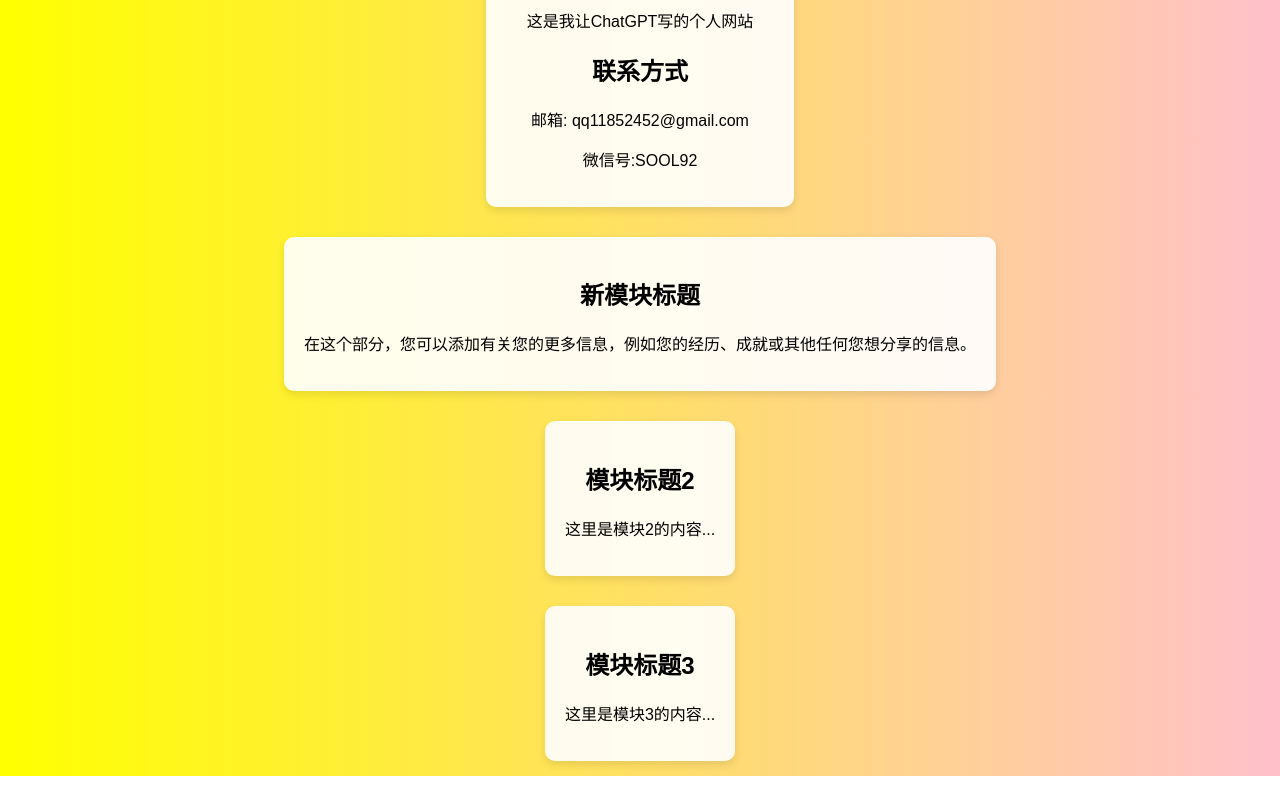
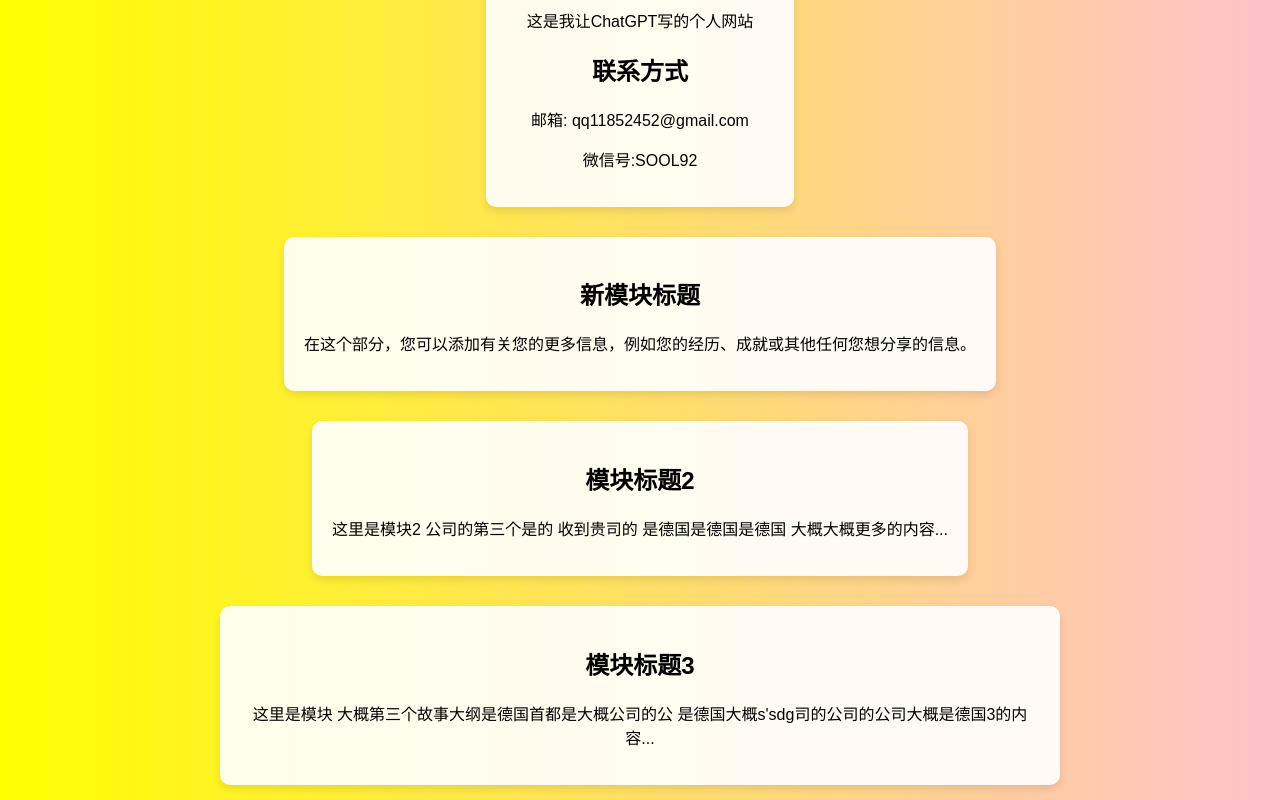
Before and after one commit to sool92/SOOL, a plain HTML site: page index.html in a window 1280 px wide. Shown: the part 369-1169 px from the top of the page. Before the commit the page ends 1145 px from the top, so only its background shows below. Drawn offline with Linux system fonts and the light colour scheme.

Commit message:
Update index.html

```diff
--- a/index.html
+++ b/index.html
@@ -30,12 +30,12 @@
         <!-- 新增模块 -->
         <div class="new-section">
             <h2>模块标题2</h2>
-            <p>这里是模块2的内容...</p>
+            <p>这里是模块2 公司的第三个是的 收到贵司的 是德国是德国是德国 大概大概更多的内容...</p>
         </div>
 
         <div class="new-section">
             <h2>模块标题3</h2>
-            <p>这里是模块3的内容...</p>
+            <p>这里是模块 大概第三个故事大纲是德国首都是大概公司的公 是德国大概s'sdg司的公司的公司大概是德国3的内容...</p>
         </div>
         </div>
     </div>
```
